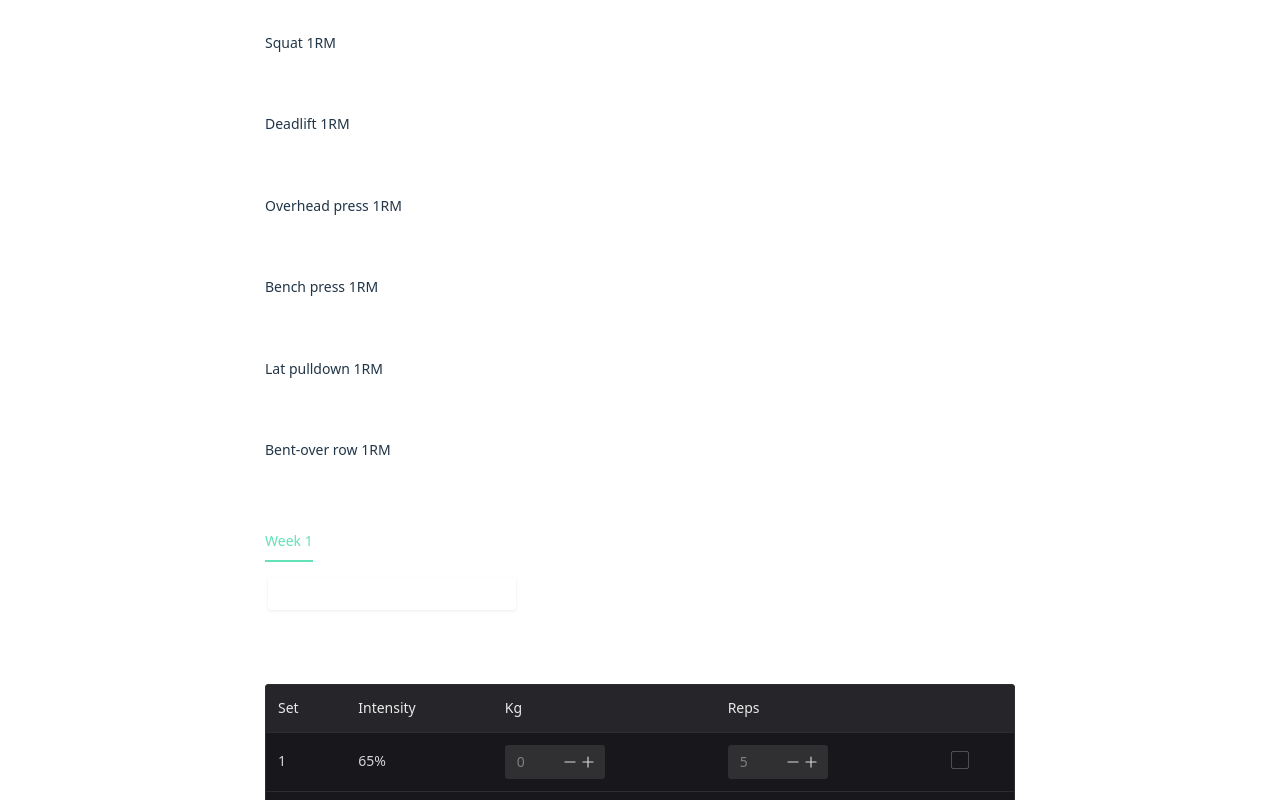
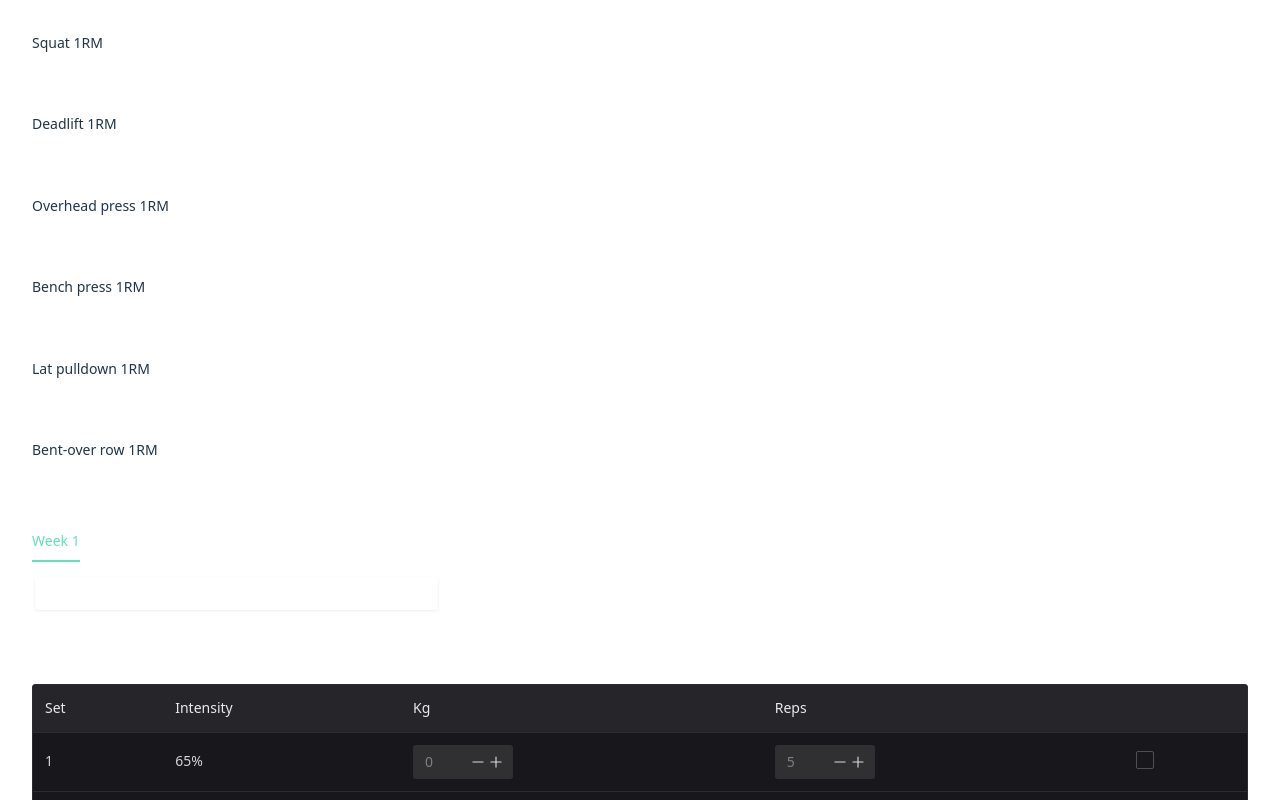
Before and after one commit to Sollien/lift, a Vue app: page / in a window 1280 px wide. Shown: the top 800 px of the page. Built offline with nearby package versions, Linux system fonts and the light colour scheme.

Commit message:
Removed buggy styling when loading components

```diff
--- a/src/style.css
+++ b/src/style.css
@@ -25,8 +25,6 @@ a:hover {
 
 body {
   margin: 0;
-  display: flex;
-  place-items: center;
   min-width: 320px;
   min-height: 100vh;
 }
```
